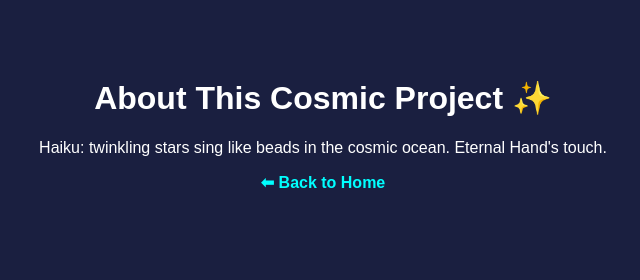
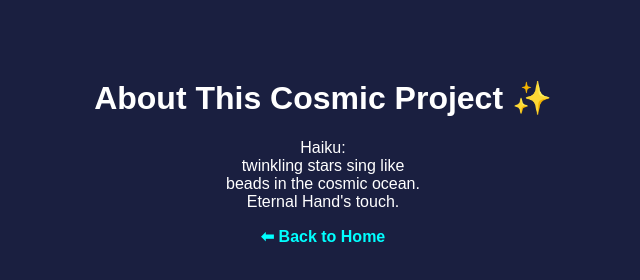
Before and after one commit to soaringfirefly/soaringfirefly.github.io, a plain HTML site: page about.html in a window 1280 px wide. Shown: the whole page, without its empty margins (317-957 px from the left). Drawn offline with Linux system fonts and the light colour scheme.

Commit message:
about.html

```diff
--- a/about.html
+++ b/about.html
@@ -24,9 +24,9 @@
 <body>
   <h1>About This Cosmic Project ✨</h1>
   <p>
-   Haiku:
-twinkling stars sing like
-beads in the cosmic ocean.
+   Haiku:<br>
+twinkling stars sing like <br>
+beads in the cosmic ocean.<br>
 Eternal Hand's touch.
   </p>
   <p>
```
